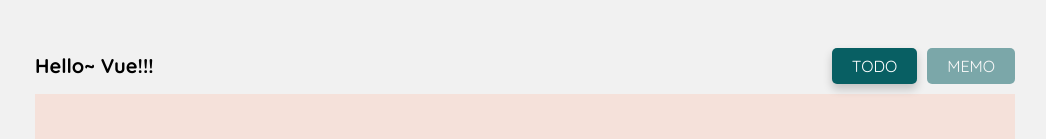
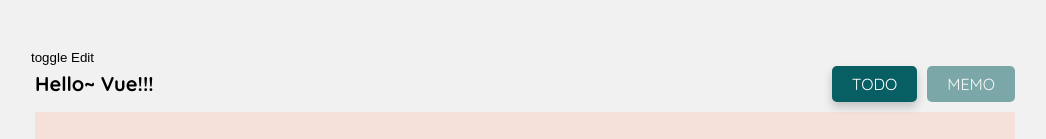
Before and after one commit to irisHanb/vue-study, a Vue app in the folder todo-v2/: page /todos in a window 1280 px wide. Shown: the top 139 px of the page, without its empty margins (115-1161 px from the left). Built offline with nearby package versions, Linux system fonts and the light colour scheme; no server answers; the HTML template or start-up script is replaced by a standard one.

Commit message:
remove todo item id text

```diff
--- a/todo-v2/src/App.vue
+++ b/todo-v2/src/App.vue
@@ -1,6 +1,6 @@
 <template>
   <div id="app" class="app">
-    <!-- <button @click="toggleOnEdit">toggle Edit</button> -->
+    <button @click="toggleOnEdit">toggle Edit</button>
     <Nav :list="links"></Nav>
     <main class="main">
       <h2 class="comp__title">{{toolName}}</h2>
--- a/todo-v2/src/components/todo/TodoItem.vue
+++ b/todo-v2/src/components/todo/TodoItem.vue
@@ -1,6 +1,6 @@
 <template>
   <li class="todo-item" draggable="true" @dragstart="dragStart" @dragend="dragEnd">
-    {{todo.id}}
+    <!-- {{todo.id}} -->
     <input type="checkbox" v-model="todo.done" @change="update">
     <input
       type="text"
```
